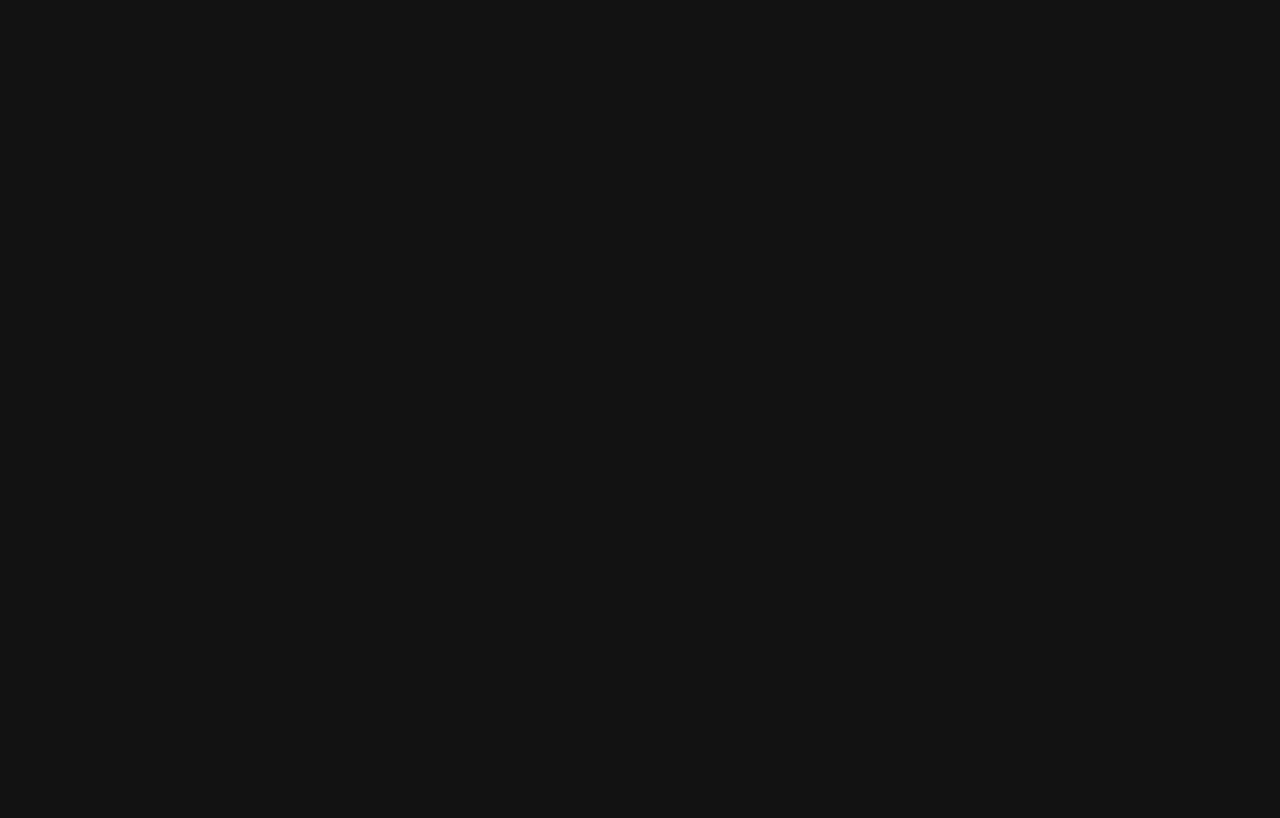
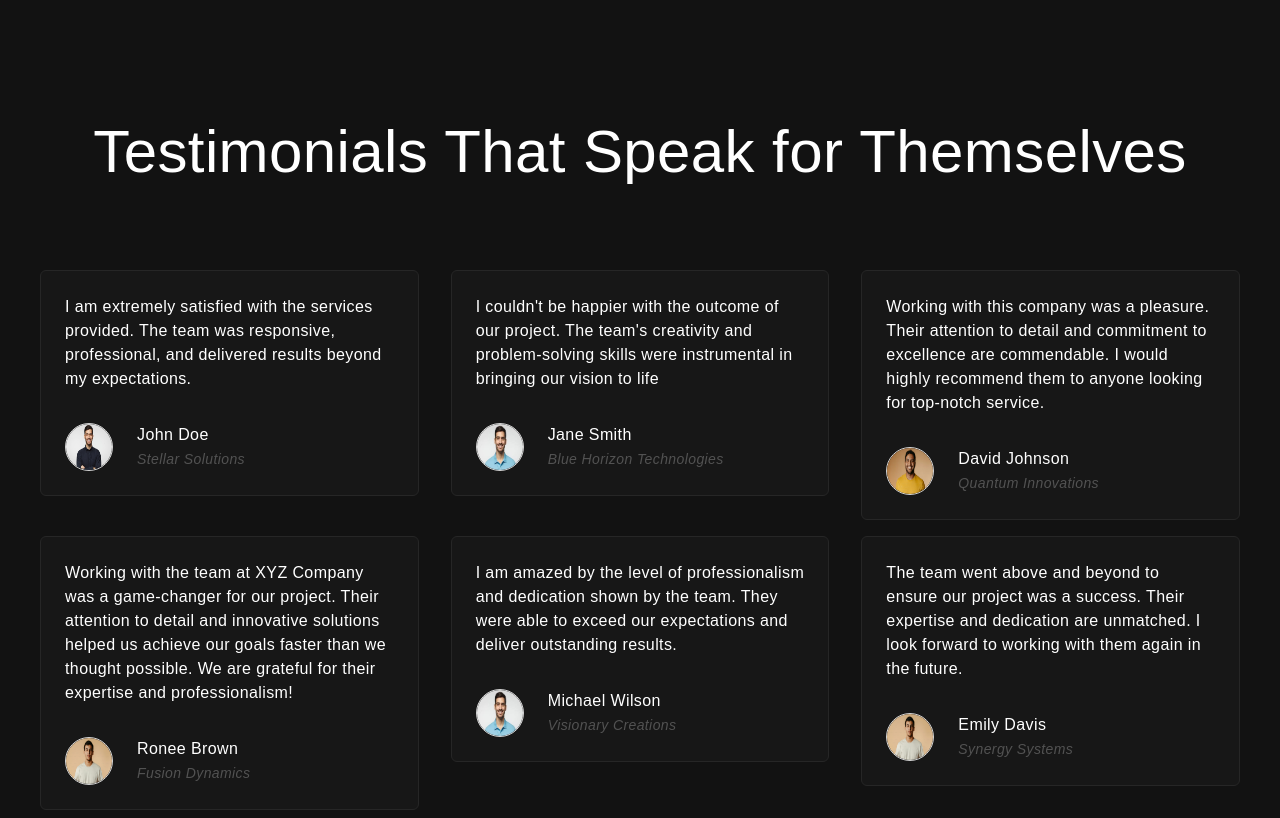
Before and after one commit to rashmikaz/ZenUI, a React (Vite) app: page / in a window 1280 px wide. Shown: the part 2480-3298 px from the top of the page. Before the commit the page ends 2522 px from the top, so only its background shows below. Built offline with nearby package versions, Linux system fonts and the light colour scheme.

Commit message:
review section

```diff
--- a/src/App.jsx
+++ b/src/App.jsx
@@ -2,6 +2,7 @@
 import HeroSection from "./components/Herosection";
 import ServiceSection from "./components/ServiceSection";
 import Workflow from "./components/Workflow";
+import Review from "./components/Review";
 
 const App = () => {
   return (
@@ -11,6 +12,7 @@
      <HeroSection />
      <ServiceSection />
      <Workflow />
+     <Review />
 
 
      </div>
--- /dev/null
+++ b/src/components/Review.jsx
@@ -0,0 +1,35 @@
+import { testimonials } from "../constants";
+
+const Review = () => {
+  return (
+    <div className="mt-20 tracking-wide">
+      <h2 className="text-3xl sm:text-5xl lg:text-6xl text-center my-10 lg:my-20">
+      Testimonials That Speak for Themselves
+      </h2>
+      <div className="flex flex-wrap justify-center">
+        {testimonials.map((testimonial, index) => (
+          <div key={index} className="w-full sm:w-1/2 lg:w-1/3 px-4 py-2">
+            <div className="bg-neutral-900 rounded-md p-6 text-md border border-neutral-800 font-thin">
+              <p>{testimonial.text}</p>
+              <div className="flex mt-8 items-start">
+                <img
+                  className="w-12 h-12 mr-6 rounded-full border border-neutral-300"
+                  src={testimonial.image}
+                  alt=""
+                />
+                <div>
+                  <h6>{testimonial.user}</h6>
+                  <span className="text-sm font-normal italic text-neutral-600">
+                    {testimonial.company}
+                  </span>
+                </div>
+              </div>
+            </div>
+          </div>
+        ))}
+      </div>
+    </div>
+  )
+}
+
+export default Review
```
